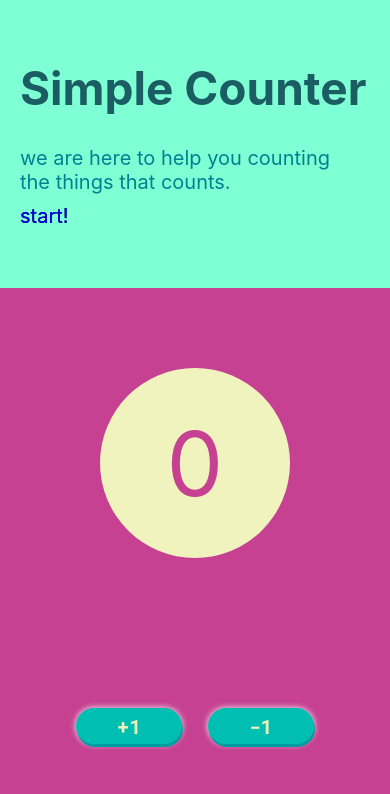
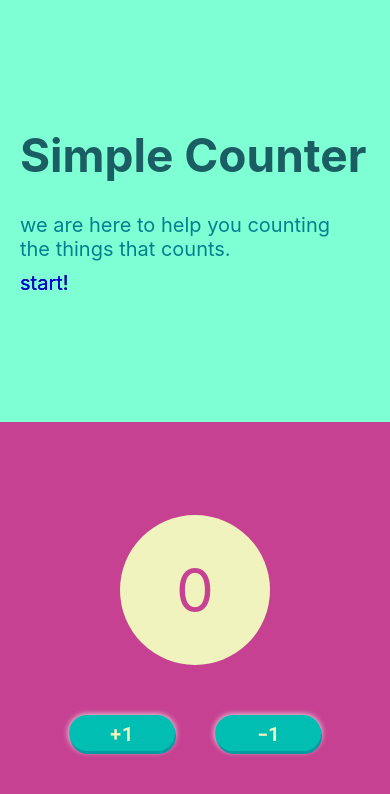
Before and after one commit to indiamaris/simple-counter, a React (Create React App) app: page /loving in a window 390 px wide. Shown: the top 794 px of the page. Built offline with nearby package versions, Linux system fonts and the light colour scheme.

Commit message:
solved padding issue on counter page

```diff
--- a/src/components/button/counter-button.module.css
+++ b/src/components/button/counter-button.module.css
@@ -18,7 +18,9 @@
 }
 
 @media screen and (min-width: 300px)
- {.btn {font-size: 20px;
+ {
+	.btn {
+	font-size: 20px;
 	height: 30px;
 	width: 100px;
 }
--- a/src/components/counter/counter.jsx
+++ b/src/components/counter/counter.jsx
@@ -17,7 +17,7 @@ const Counter = () => {
 	return (
 		<div className={styles.counterPage}>
 			<Total value={total} />
-					<div className={styles.counterButtons}>
+			<div className={styles.counterButtons}>
 			<CounterButton label={'+1'} handleClick={handleIncremet}/>
 			<CounterButton label={'-1'} handleClick={handleDecrement} />
 	</div>
--- a/src/components/counter/counter.module.css
+++ b/src/components/counter/counter.module.css
@@ -1,6 +1,5 @@
 .counterPage {
 	display: flex;
-	height: 100%;
 	flex-direction: column;
 	justify-content: center;
 	align-items: center;
@@ -16,5 +15,6 @@
 @media screen and (max-width: 768px) {
 	.counterPage {
 		font-size: 20px;
+			height: 50svh;
 	}
 }
--- a/src/components/total/total.module.css
+++ b/src/components/total/total.module.css
@@ -1,8 +1,8 @@
 .totalContainer{
     border-radius: 60%;
-    padding: 50px;
-        background-color: #F0F3BD;
-          width: 500px;
+    padding: 20px;
+    background-color: #F0F3BD;
+    width: 500px;
     height: 500px;
     display: flex;
     align-items: center;
@@ -14,7 +14,7 @@
     color: #C64191;
     width: 400px;
     height: 400px;
-	font-size: 400px;
+	font-size: 300px;
        display: flex;
     align-items: center;
     justify-content: center;
@@ -24,13 +24,18 @@
 @media screen and (max-width: 768px){
 
     .total{
-        font-size: 90px;
+        font-size: 60px;
+           width: 150px;
+    height:150px;
     }
+
     .totalContainer{
     border-radius: 60%;
-    padding: 20px;
-        background-color: #F0F3BD;
-          width: 150px;
-    height: 150px;}
+    background-color: #F0F3BD;
+    width: 150px;
+    height: 150px;
+        padding: 0px;
+            margin-bottom: 50px;
+}
 
 }
--- a/src/pages/home/home.css
+++ b/src/pages/home/home.css
@@ -35,7 +35,7 @@ p {
 
 .homeContainer {
 	width: 100%;
-	height: 100svh;
+	height: 100vh;
 	display: grid;
 	grid-template-columns: 1fr 1fr;
 	grid-template-rows: 1fr;
@@ -52,7 +52,6 @@ p {
 .counter {
 	grid-area: 1 / 2 / 2 / 3;
 	background-color: var(--secondary-color);
-	padding: 20px;
 
 }
 
@@ -68,26 +67,26 @@ p {
 
 @media screen and (max-width: 768px) {
 	.homeContainer {
-		height: 100svh;
-		min-height: 100svh;
+		height: 100dvh;
 		grid-template-columns: 1fr;
 		grid-template-rows: 1fr 1fr;
 
 	}
 
 	.main {
+		height: 50dvh;
 		font-size: 35px;
 		grid-area: 1 / 1 / 2 / 2;
 	}
 
 	.counter {
+
 		grid-area: 2 / 1 / 3 / 2;
-		padding: 80px 20px 100px 20px;
+
 	}
 
 	.start {
-		width: 100%;
-		padding-top: 30px;
+
 		text-align: center;
 		grid-area: 2 / 1 / 3 / 2;
 	}
```
